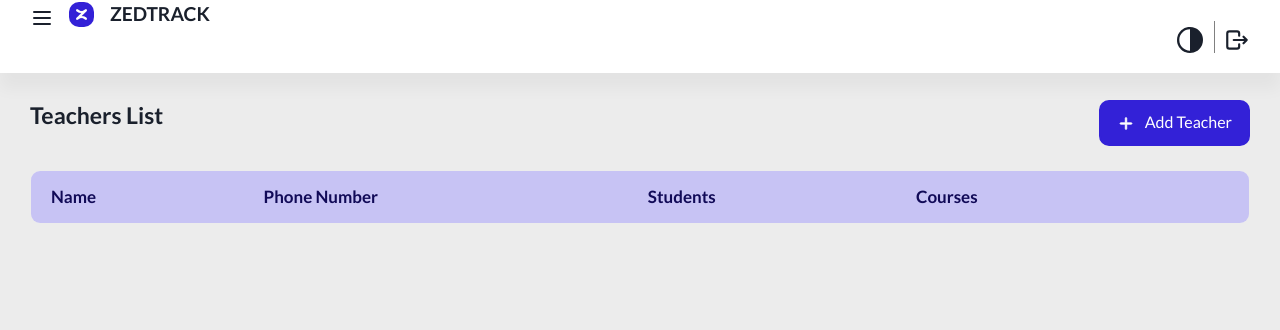
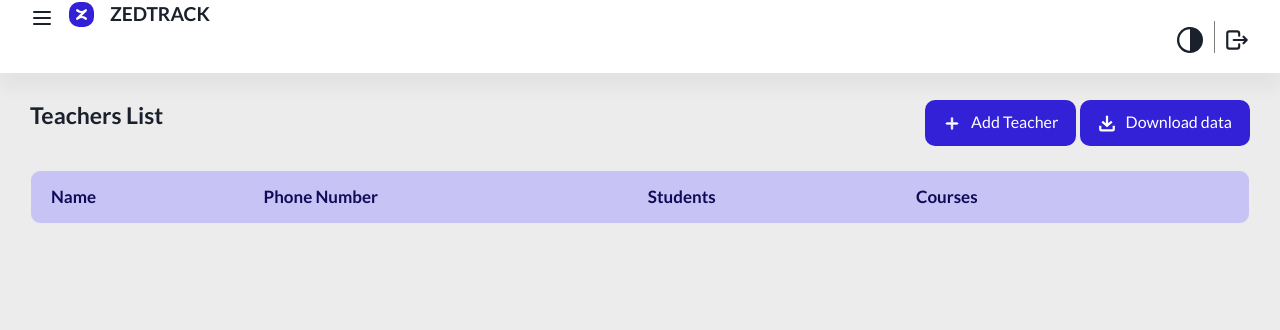
Before and after one commit to usmonaliyev-s/zedtrack, a Django app: page /teachers/list/ in a window 1280 px wide. Shown: the top 330 px of the page. Run offline with Django 5.2, Linux system fonts and the light colour scheme; the visitor is signed in with stand-in values (Sample User, id 1); data that the repository does not hold is empty; parts of the project's set-up code (start-up, migrations or seed data) failed here and were passed over; some libraries are stand-ins or nearby versions.

Commit message:
update (teachers views.py)

```diff
--- a/teachers/urls.py
+++ b/teachers/urls.py
@@ -4,6 +4,7 @@ from .views import *
 
 urlpatterns = [
     path('list/', teachers_list, name='teachers-list'),
+    path('list/download-csv/', teachers_list, name='teacher-list-csv'),
     path('add/', add_teacher, name='add-teacher'),
     path('edit/<int:id>/', edit_teacher, name='edit-teacher'),
     path('delete/<int:id>/confirmation/', delete_confirmation_teacher, name='delete-confirmation-teacher'),
--- a/teachers/views.py
+++ b/teachers/views.py
@@ -12,6 +12,18 @@ from courses.models import Course
 from students.models import Student
 from teachers.models import Teacher
 
+import csv
+from django.http import HttpResponse
+
+def export_to_csv(filename, headers, rows):
+    response = HttpResponse(content_type='text/csv')
+    response['Content-Disposition'] = f'attachment; filename="{filename}.csv"'
+
+    writer = csv.writer(response)
+    writer.writerow(headers)
+    for row in rows:
+        writer.writerow(row)
+    return response
 
 def no_permission(request):
     messages.error(request, 'You do not have permission.')
@@ -31,6 +43,12 @@ def teachers_list(request):
         num_students=Count('course__student', distinct=True),
         num_courses=Count('course', distinct=True)
     ).filter(center=request.user)
+
+    if 'download-csv' in request.path:
+        headers = ["First Name", "Last Name", "Phone Number"]
+        rows = [[s.first_name, s.last_name, s.phone_number] for s in teachers]
+        return export_to_csv('teachers-list', headers, rows)
+
     return render(request, "teachers/teachers_list.html", {"teachers": teachers})
 
 @login_required
--- a/templates/teachers/teachers_list.html
+++ b/templates/teachers/teachers_list.html
@@ -9,8 +9,9 @@
                                 <div>
                                     <h4 class="mb-3">Teachers List</h4>
                                 </div>
-                                <a href="{% url 'add-teacher' %}" class="btn btn-primary add-list">
-                                    <svg width="25" height="25" style="padding-right: 7px;" viewBox="0 0 24 24" fill="none" xmlns="http://www.w3.org/2000/svg" stroke="#ffffff">
+                                    <div>
+                                    <a href="{% url 'add-teacher' %}" class="btn btn-primary add-list">
+                                        <svg width="25" height="25" style="padding-right: 7px;" viewBox="0 0 24 24" fill="none" xmlns="http://www.w3.org/2000/svg" stroke="#ffffff">
                                         <g id="SVGRepo_bgCarrier" stroke-width="0"></g>
                                         <g id="SVGRepo_tracerCarrier" stroke-linecap="round" stroke-linejoin="round"></g>
                                         <g id="SVGRepo_iconCarrier">
@@ -22,8 +23,13 @@
                                             ></path>
                                         </g>
                                     </svg>
-                                    Add Teacher
-                                </a>
+                                        Add Teacher
+                                    </a>
+                                    <a href="{% url 'teacher-list-csv' %}" class="btn btn-primary add-list">
+                                        <svg xmlns="http://www.w3.org/2000/svg" style="padding-right: 7px;" width="25" height="25" viewBox="0 0 16 16"><g fill="currentColor"><path d="M9 7.826V1H7v6.826L4.392 5.59L3.09 7.108L8 11.318l4.91-4.21l-1.302-1.518z"/><path d="M3 13v-3H1v3a2 2 0 0 0 2 2h10a2 2 0 0 0 2-2v-3h-2v3z"/></g></svg>
+                                        Download data
+                                    </a>
+                                </div>
                             </div>
                         </div>
                         <div class="col-lg-12">
```
